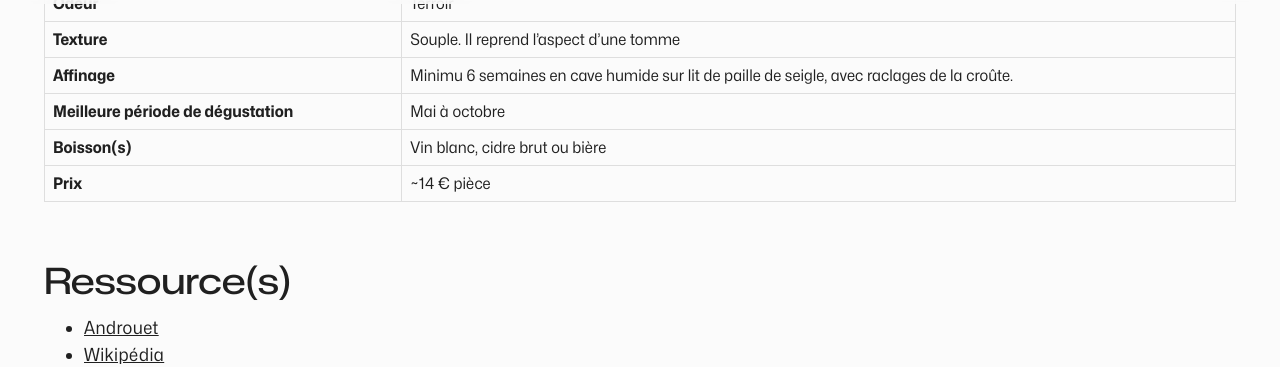
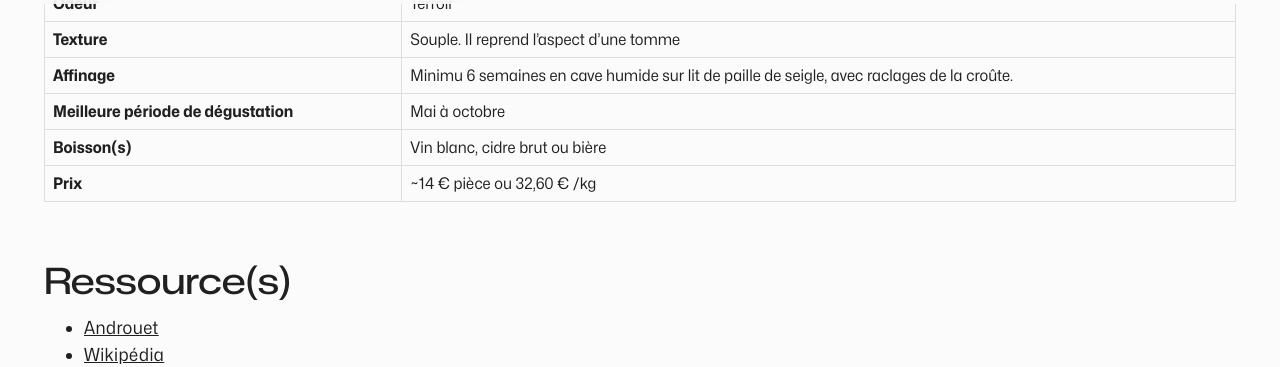
Before and after one commit to timotheejulien/fromages, a Jekyll site: the page built from _posts/2024-02-21-saint-nectaire.md, in a window 1280 px wide and 900 px high, scrolled down 952 px. Shown: the part 86-453 px from the top of the window. Built offline with Jekyll 4.4.1, drawn with Linux system fonts in a browser that asks for light colours; comment, search, counter and statistics services are not loaded.

Commit message:
Update price: Saint-Nectaire

```diff
--- a/_posts/2024-02-21-saint-nectaire.md
+++ b/_posts/2024-02-21-saint-nectaire.md
@@ -23,7 +23,7 @@ tags-preview: "Pâte pressée, non cuite"
 | **Affinage** | Minimu 6 semaines en cave humide sur lit de paille de seigle, avec raclages de la croûte. |
 | **Meilleure période de dégustation** | Mai à octobre |
 | **Boisson(s)** | Vin blanc, cidre brut ou bière |
-| **Prix** | ~14 € pièce |
+| **Prix** | ~14 € pièce ou 32,60 € /kg |
 
 ### Ressource(s)
 * [Androuet](https://androuet.com/Saint-Nectaire-131.html)
```
